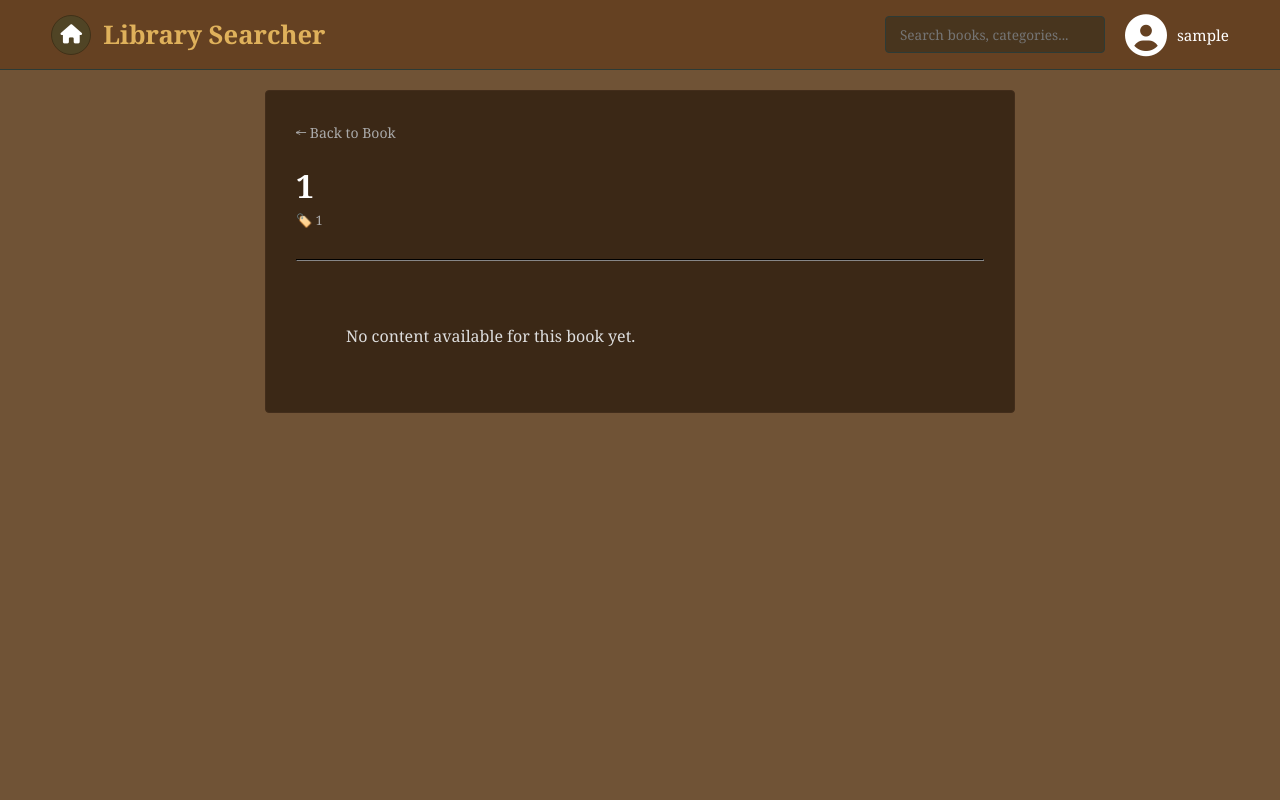
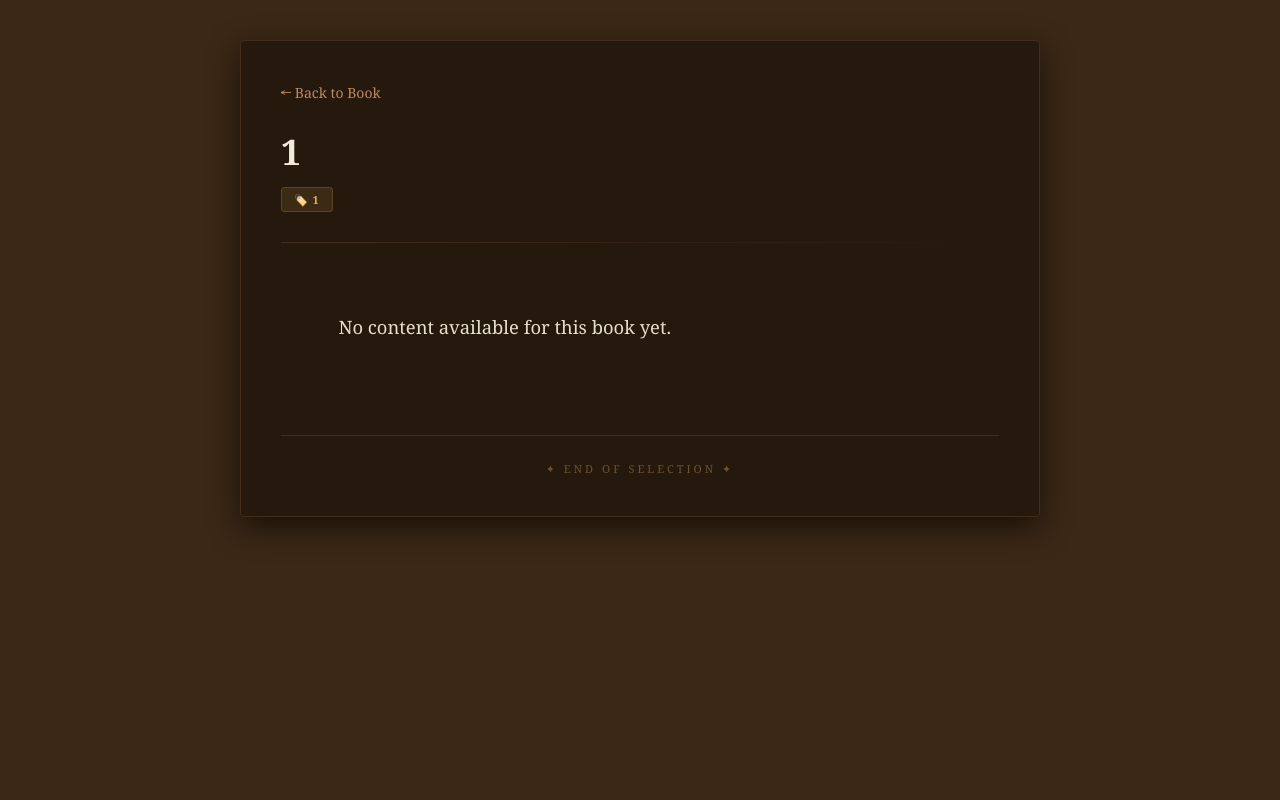
Before and after one commit to shawnnicks05-cmd/Library_Searcher, a Flask app: page /book/1/1/read in a window 1280 px wide. Run offline with Flask 3, Linux system fonts and the light colour scheme; the visitor is signed in with stand-in values (Sample User, id 1).

Commit message:
initial commit

```diff
--- a/library_Searcher/data/user_ratings.json
+++ b/library_Searcher/data/user_ratings.json
@@ -1,11 +1,11 @@
 {
     "admin": {
-        "Architecture Form, Space, And Order": 3.0,
+        "Architecture Form, Space, And Order": 5.0,
         "Campbell Biology": 9.5,
         "The Design Of Everyday Things": 6.0,
         "Teach Like A Champion": 10.5,
         "Atomic Habits": 9.5,
-        "101 Things I Learned In Architecture School": 9.0,
+        "101 Things I Learned In Architecture School": 17.0,
         "Architectural Graphics": 1.0,
         "Complexity": 2.0,
         "Delirious New York": 1.0,
--- a/library_Searcher/static/style.css
+++ b/library_Searcher/static/style.css
@@ -478,3 +478,109 @@ home button
     font-size: 0.95rem;
     font-weight: 500;
 }
+/* ==========================================================================
+   PREMIUM DARK ANTIQUE E-READER INTERFACE
+   ========================================================================== */
+
+.reading-body {
+    background-color: #3b2816; /* Deep, dark mahogany wood tone */
+    padding: 40px 20px;
+
+    /* Layer Isolation & Scroll Fixes */
+    position: fixed; /* Forces the panel into its own viewport frame */
+    top: 0;
+    left: 0;
+    width: 100%;
+    height: 100%;
+    overflow-y: scroll !important; /* Forces scrollability independently of hidden parents */
+    z-index: 1001; /* Covers the existing layout and global navigation layers */
+}
+
+.reader-container {
+    max-width: 800px;
+    margin: 0 auto;
+    background: #25180c; /* Rich charcoal-espresso inner paper tone */
+    border-radius: 4px; /* Structured 4px corners matching the site design */
+    box-shadow: 0 10px 30px rgba(0, 0, 0, 0.6);
+    padding: 40px;
+    border: 1px solid #422d1b;
+}
+
+/* Back Button Alignment & Styling */
+.back-btn {
+    display: inline-flex;
+    align-items: center;
+    gap: 8px;
+    color: #bc8a5f; /* Muted warm antique brown text */
+    text-decoration: none;
+    font-size: 14px;
+    font-weight: 500;
+    transition: color 0.2s, transform 0.2s;
+    margin-bottom: 25px;
+}
+
+.back-btn:hover {
+    color: #dfb15b; /* Accent antique gold highlight */
+    transform: translateX(-4px); /* Interactive nudge animation */
+}
+
+/* Book Meta Header */
+.book-header h1 {
+    color: #f2ebd9 !important; /* Soft cream paper book font color */
+    font-family: 'Georgia', Garamond, serif !important;
+    font-size: 2.2rem;
+    font-weight: 800;
+    margin: 0 0 12px 0;
+    letter-spacing: -0.5px;
+    line-height: 1.3;
+    text-align: left;
+}
+
+.book-meta {
+    display: flex;
+    align-items: center;
+    gap: 12px;
+    color: #bc8a5f;
+    font-size: 13px;
+    text-transform: uppercase;
+    letter-spacing: 1px;
+}
+
+.category-badge {
+    background: rgba(223, 177, 91, 0.12); /* Subtle semi-transparent gold backdrop */
+    color: #dfb15b; /* Classic antique brass/gold indicator */
+    padding: 4px 12px;
+    border-radius: 4px; /* Flat sharp accent corners */
+    font-weight: 600;
+    font-size: 11px;
+    border: 1px solid rgba(223, 177, 91, 0.2);
+}
+
+.reader-divider {
+    border: 0;
+    height: 1px;
+    background: linear-gradient(to right, #422d1b, #25180c);
+    margin: 30px 0;
+}
+
+/* Document content viewer settings */
+.book-content-stream {
+    color: #e6dfcc !important; /* Soft parchment-style text optimized for dark environments */
+    font-size: 1.15rem;
+    line-height: 1.95;
+    white-space: pre-wrap; /* Critical fallback feature: maintains text structural layout integrity */
+    font-family: 'Georgia', Garamond, 'Times New Roman', serif;
+    text-align: justify;
+    word-break: break-word;
+}
+
+/* Tail mark layout element */
+.reader-footer {
+    margin-top: 55px;
+    padding-top: 25px;
+    border-top: 1px solid #422d1b;
+    text-align: center;
+    color: #6e5033; /* Faded ink stylistic separator signature */
+    font-size: 11px;
+    letter-spacing: 3px;
+}
--- a/library_Searcher/templates/book_read.html
+++ b/library_Searcher/templates/book_read.html
@@ -1,25 +1,29 @@
 {% extends "layout.html" %}
 {% block content %}
 
-<div id="panel-book-read" class="sub-panel" style="display: block;">
-    <div class="panel-container" style="max-width: 750px; margin: 0 auto; padding: 30px;">
+<div class="reading-body" id="panel-book-read">
+    <div class="reader-container">
 
-        <!-- Back button -->
-        <a href="javascript:history.back()"
-           style="color: #aaa; text-decoration: none; font-size: 14px;">
+        <a href="javascript:history.back()" class="back-btn">
             ← Back to Book
         </a>
 
-        <h1 style="color: #fff; margin: 20px 0 4px;">{{ title }}</h1>
-        <p style="color: #aaa; font-size: 13px; margin-bottom: 30px;">🏷️ {{ category }}</p>
+        <header class="book-header">
+            <h1>{{ title }}</h1>
+            <div class="book-meta">
+                <span class="category-badge">🏷️ {{ category }}</span>
+            </div>
+        </header>
 
-        <hr style="border-color: #333; margin-bottom: 30px;">
+        <hr class="reader-divider">
 
-        <!-- Book content -->
-        <div style="color: #ddd; font-size: 16px; line-height: 1.9;
-                    white-space: pre-wrap; font-family: Georgia, serif;">
+        <article class="book-content-stream">
             {{ content }}
-        </div>
+        </article>
+
+        <footer class="reader-footer">
+            ✦ END OF SELECTION ✦
+        </footer>
 
     </div>
 </div>
```
